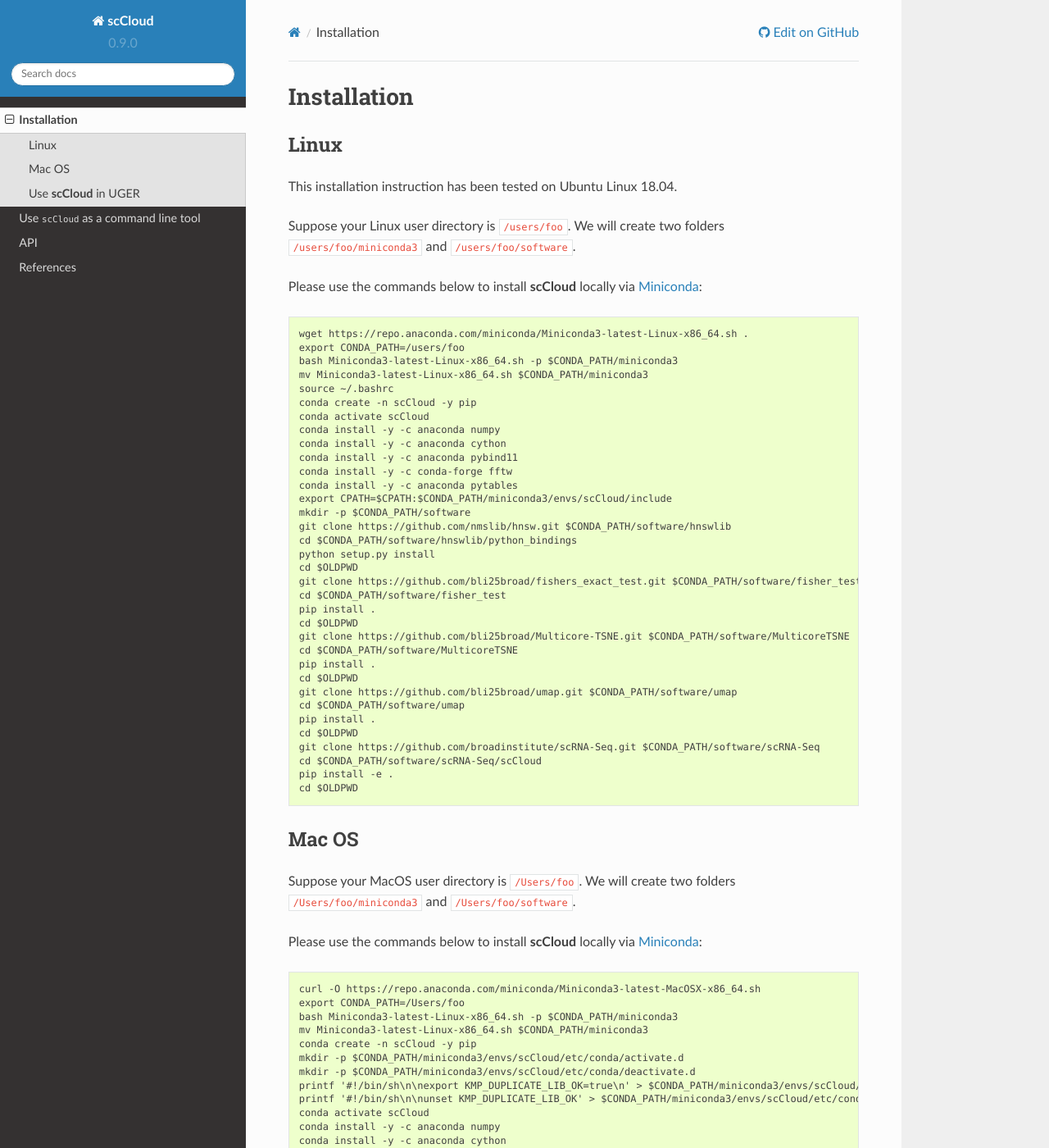
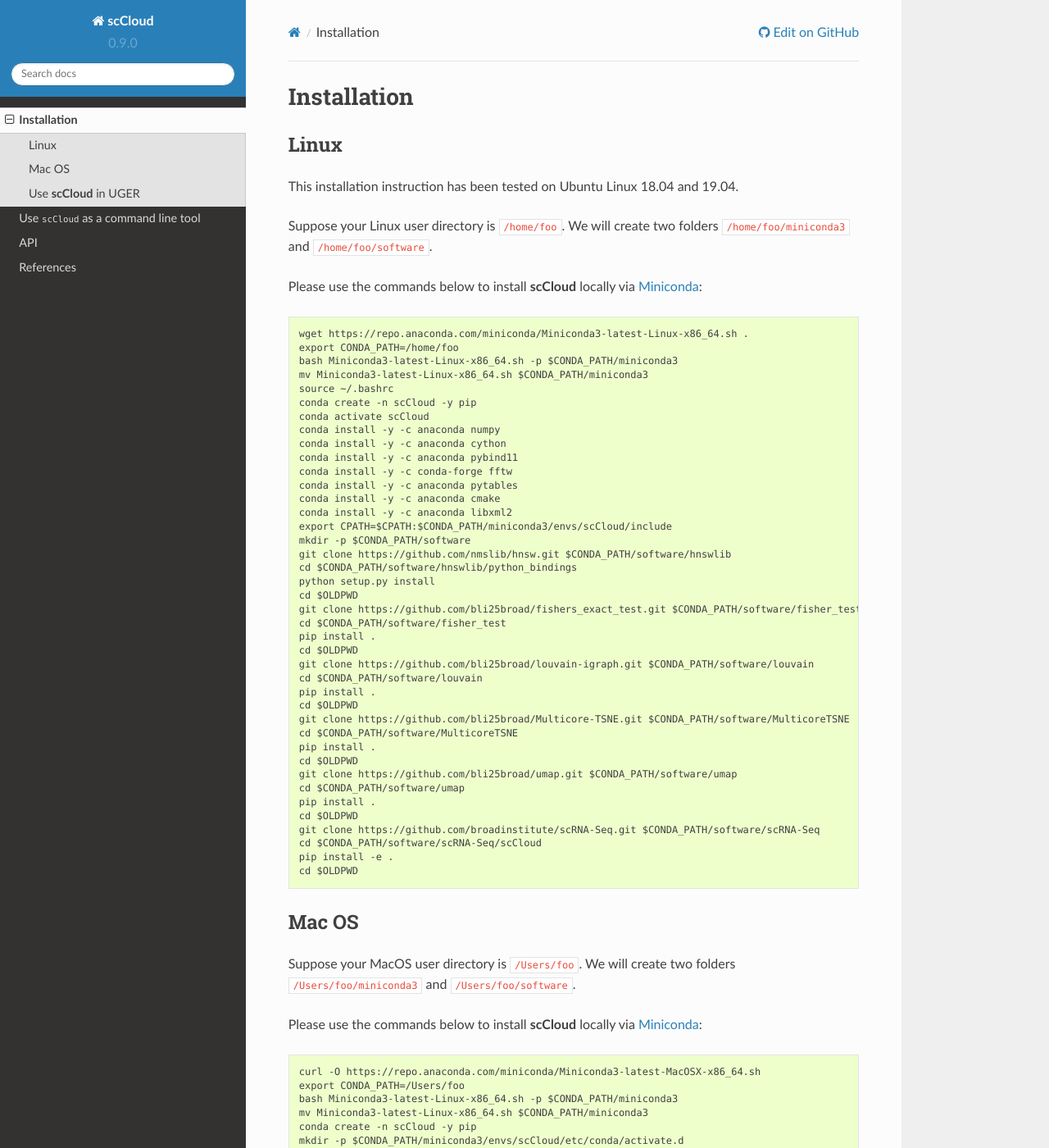
Before and after one commit to lilab-bcb/pegasus, a Sphinx documentation site: the page built from scCloud/docs/installation.rst, in a window 1280 px wide and 1400 px high. Shown: the whole window at 82% size. Built offline with Sphinx 7.4.7 and the Read the Docs theme 2.0.0, drawn with Linux system fonts in a browser that asks for light colours; formulas are drawn with MathJax 3; some of the changed text lies outside the part shown.

Commit message:
update Linux installation

```diff
--- a/scCloud/docs/installation.rst
+++ b/scCloud/docs/installation.rst
@@ -3,14 +3,14 @@
 
 Linux
 +++++
-This installation instruction has been tested on Ubuntu Linux 18.04.
+This installation instruction has been tested on Ubuntu Linux 18.04 and 19.04.
 
-Suppose your Linux user directory is ``/users/foo``. We will create two folders ``/users/foo/miniconda3`` and ``/users/foo/software``.
+Suppose your Linux user directory is ``/home/foo``. We will create two folders ``/home/foo/miniconda3`` and ``/home/foo/software``.
 
 Please use the commands below to install **scCloud** locally via Miniconda_::
 
 	wget https://repo.anaconda.com/miniconda/Miniconda3-latest-Linux-x86_64.sh .
-	export CONDA_PATH=/users/foo
+	export CONDA_PATH=/home/foo
 	bash Miniconda3-latest-Linux-x86_64.sh -p $CONDA_PATH/miniconda3
 	mv Miniconda3-latest-Linux-x86_64.sh $CONDA_PATH/miniconda3
 	source ~/.bashrc
@@ -21,6 +21,8 @@
 	conda install -y -c anaconda pybind11
 	conda install -y -c conda-forge fftw
 	conda install -y -c anaconda pytables
+	conda install -y -c anaconda cmake
+	conda install -y -c anaconda libxml2
 	export CPATH=$CPATH:$CONDA_PATH/miniconda3/envs/scCloud/include
 	mkdir -p $CONDA_PATH/software
 	git clone https://github.com/nmslib/hnsw.git $CONDA_PATH/software/hnswlib
@@ -29,6 +31,10 @@
 	cd $OLDPWD
 	git clone https://github.com/bli25broad/fishers_exact_test.git $CONDA_PATH/software/fisher_test
 	cd $CONDA_PATH/software/fisher_test
+	pip install .
+	cd $OLDPWD
+	git clone https://github.com/bli25broad/louvain-igraph.git $CONDA_PATH/software/louvain
+	cd $CONDA_PATH/software/louvain
 	pip install .
 	cd $OLDPWD
 	git clone https://github.com/bli25broad/Multicore-TSNE.git $CONDA_PATH/software/MulticoreTSNE
@@ -86,6 +92,7 @@
 	git clone https://github.com/bli25broad/louvain-igraph.git $CONDA_PATH/software/louvain
 	cd $CONDA_PATH/software/louvain
 	pip install .
+	cd $OLDPWD
 	git clone https://github.com/bli25broad/Multicore-TSNE.git $CONDA_PATH/software/MulticoreTSNE
 	cd $CONDA_PATH/software/MulticoreTSNE
 	pip install .
```
